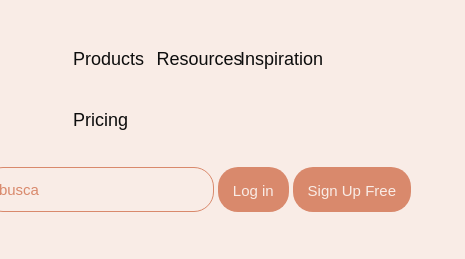
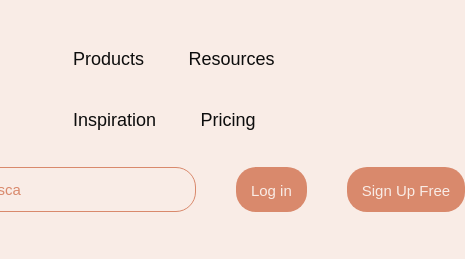
Before and after one commit to antonimatheus/Minha-Landing, a plain HTML site: page index.html in a window 390 px wide. Shown: the top 259 px of the page, 465 px wide, since content can reach past the window. Drawn offline with Linux system fonts and the light colour scheme; a web font is replaced by a local one.

Commit message:
Atualização v7

```diff
--- a/estilo/menorstyle.css
+++ b/estilo/menorstyle.css
@@ -21,12 +21,13 @@
 
     }
 
-    li {
-        width: 10vw;
+    a {
+        margin: 0 auto;
+        text-align: center;
     }
 
     input {
-        margin-left: 1vw;
+       margin-left: 40px;
     }
 
     main {
@@ -63,4 +64,6 @@
     #img2 {
         width: 100%;
     }
+
+
 }
--- a/estilo/style.css
+++ b/estilo/style.css
@@ -36,7 +36,8 @@ nav {
 
 li {
     display: inline-block;
-    margin: 20px;
+    padding: 20px;
+    align-items: center;
     font-size: 18px;
 }
 
@@ -65,7 +66,6 @@ main {
 input {
     background-color: var(--cor2);
     color: var(--cor0);
-    text-align: justify;
     height: 45px;
     padding: 15px;
     border-radius: 20px;
```
